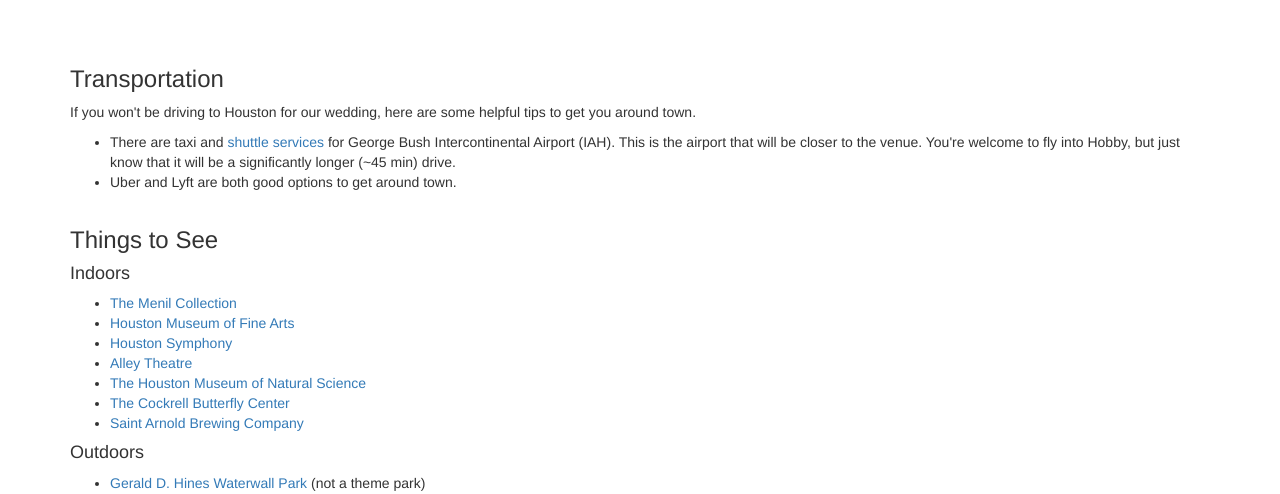
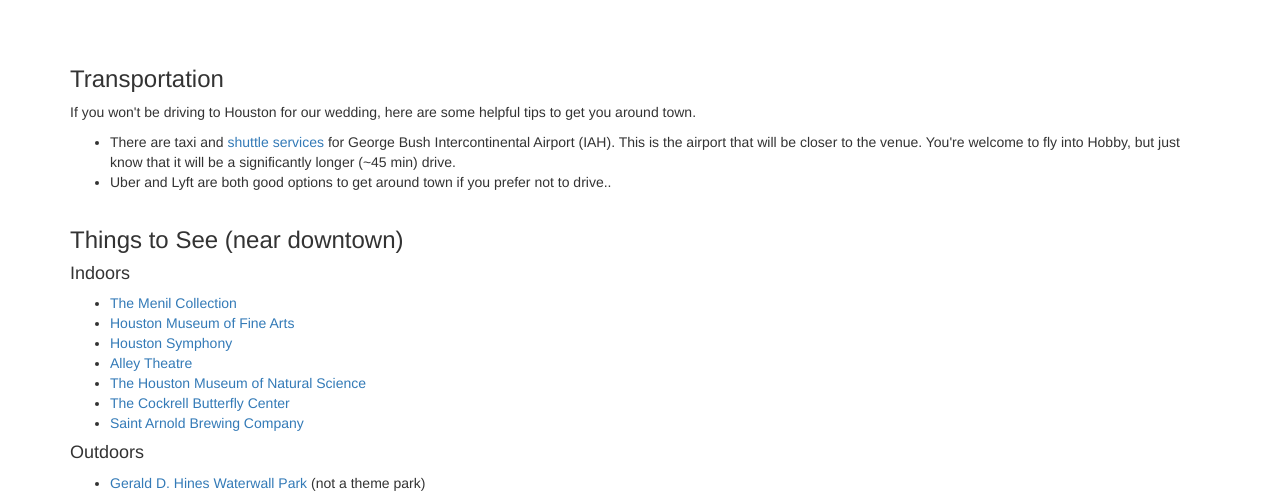
Before and after one commit to kartoffeln777/happilyevereldridge2018, a PHP site: page / in a window 1280 px wide. Shown: the part 4802-5296 px from the top of the page. Run offline with PHP 8.4, Linux system fonts and the light colour scheme; some libraries are stand-ins or nearby versions.

Commit message:
General cleanup concerning spacing/formatting

```diff
--- a/src/index.php
+++ b/src/index.php
@@ -393,7 +393,7 @@ She said YES! and soon after, we hurried back to the campsite to break down camp
       <div id="Accomodations" class="inner jumptarget">
         <h3>Accomodations</h3>
       <div style="clear: right;">
-        <p style="float: right;"><img src="http://i.imgur.com/aR2KGas.jpg" height="300" width="400" border="1px"></p>
+        <p style="float: right;"><img src="http://i.imgur.com/aR2KGas.jpg" height="300" width="400"  style="padding-right:0%"></p>
         <p>
       <div>
         <h4><a href="https://www.ihg.com/staybridge/hotels/us/en/tomball/tmbsb/hoteldetail?cm_mmc=GoogleMaps-_-SB-_-USA-_-TMBSB" target="_blank">Staybridge Suites in Tomball</a></h4>
@@ -453,14 +453,14 @@ She said YES! and soon after, we hurried back to the campsite to break down camp
         If you won&apos;t be driving to Houston for our wedding, here are some helpful tips to get you around town.
 	  <ul>
             <li>There are taxi and <a href="https://www.supershuttle.com/" target="_blank">shuttle services</a> for George Bush Intercontinental Airport (IAH). This is the airport that will be closer to the venue. You&apos;re welcome to fly into Hobby, but just know that it will be a significantly longer (~45 min) drive. </li>
-            <li>Uber and Lyft are both good options to get around town.
+          <li>Uber and Lyft are both good options to get around town if you prefer not to drive..
           </ul>
       </div>
 
       <div id="ThingsToSee" class="inner jumptarget">
-	<h3>Things to See</h3>
+        <h3>Things to See (near downtown)</h3>
 
-	<h4>Indoors</h4>
+	    <h4>Indoors</h4>
         <ul>
           <li><a href="https://www.menil.org/visit" target="_blank">The Menil Collection</a> </li>
           <li><a href="https://www.mfah.org/" target="">Houston Museum of Fine Arts</a> </li>
@@ -470,16 +470,16 @@ She said YES! and soon after, we hurried back to the campsite to break down camp
           <li><a href="http://www.hmns.org/cockrell-butterfly-center/" target="_blank">The Cockrell Butterfly Center</a> </li>
           <li><a href="http://www.saintarnold.com/" target="_blank">Saint Arnold Brewing Company</a> </li>
         </ul>
-	<h4>Outdoors</h4>
+	    <h4>Outdoors</h4>
         <ul>
-	  <li><a href="https://www.tripadvisor.com/Attraction_Review-g56003-d561102-Reviews-Water_Wall-Houston_Texas.html" target="_blank">Gerald D. Hines Waterwall Park</a>  (not a theme park)</li>
+	      <li><a href="https://www.tripadvisor.com/Attraction_Review-g56003-d561102-Reviews-Water_Wall-Houston_Texas.html" target="_blank">Gerald D. Hines Waterwall Park</a>  (not a theme park)</li>
           <li><a href="https://www.mfah.org/visit/bayou-bend-collection-and-gardens/" target="_blank">Bayou Bend Collection and Gardens</a> </li>
           <li><a href="http://www.houstonzoo.org/" target="_blank">Houston Zoo</a> </li>
           <li><a href="https://tpwd.texas.gov/state-parks/san-jacinto-battleground" target="_blank">San Jacinto Battleground State Historic Site</a> </li>
           <li><a href="https://spacecenter.org/" target="_blank">Space Center Houston</a> </li>
         </ul>
-        <!---
-        <h4>Restaurants</h4>
+        <!--
+        <h4>Restaurants (near downtown)</h4>
         <ul>
           <li><a href="http://aladdinshouston.com/" target="_blank">Aladdin's</a> - Mediterranean cuisine</li>
           <li><a href="https://www.yelp.com/biz/cafe-pita-galleria-houston-3" target="_blank">Cafe Pita</a> - Bosnian cuisine. There are other restaurants by similar names, so make sure you pick the right one.</li>
@@ -494,10 +494,10 @@ She said YES! and soon after, we hurried back to the campsite to break down camp
           <li><a href="https://www.yelp.com/biz/masraffs-houston" target="_blank">Masraff's</a> - New American/Seafood.  They are catering our wedding, and we highly recommend their restaurant</li>
           <li><a href="https://www.yelp.com/biz/mein-restaurant-houston" target="_blank">Mein (面)</a> - Pretty good cantonese fusion place</li>
           <li><a href="https://www.yelp.com/biz/north-italia-houston" target="_blank">North Italia</a> - Italian cuisine.  We strongly recommend that you make a reservation in advance</li>
-	  <li><a href="https://www.yelp.com/biz/the-original-ninfas-on-navigation-houston-3" target="_blank">The Original Ninfa's on Navigation</a> - Our favorite place for Tex-Mex</li>
+	      <li><a href="https://www.yelp.com/biz/the-original-ninfas-on-navigation-houston-3" target="_blank">The Original Ninfa's on Navigation</a> - Our favorite place for Tex-Mex</li>
           <li><a href="https://www.yelp.com/biz/thai-gourmet-houston" target="_blank">Thai Gourmet</a> - Best Thai food in Houston. The chicken fried rice and green/red curry is Alison's personal favorites</li>
         </ul>
-      --->
+      -->
       </div>
 
       <div class="jumbotron section-header">
--- a/src/site.css
+++ b/src/site.css
@@ -56,6 +56,7 @@ div.details {
 }
 .rightAlignImage {
     float: right;
+<!--margin: 0 0 10px 10px;-->
 }
 .leftAlignText {
     float:left;
```
Also changed, not shown: src/rsvp/index.php (+4 -4 lines).
